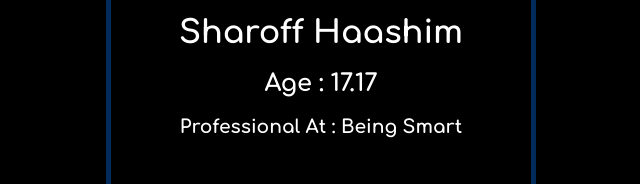
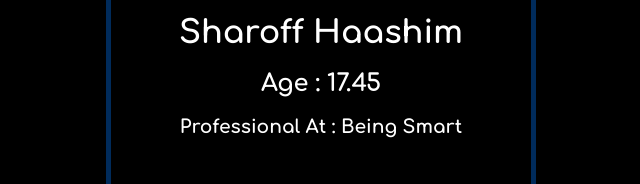
Before and after one commit to Sharoff2006/Sharoff2006.github.io, a plain HTML site: page index.html in a window 1280 px wide. Shown: the part 415-599 px from the top of the page, 319-959 px from the left. Drawn offline with Linux system fonts and the light colour scheme.

Commit message:
Update index.html

```diff
--- a/index.html
+++ b/index.html
@@ -11,7 +11,7 @@
     <div class="container">
       <img src="/Images/IMG_20210927_163933.jpg" alt="sharoff pic" />
       <h1>Sharoff Haashim</h1>
-      <h2>Age : 17.17</h2>
+      <h2>Age : 17.45</h2>
       <h3>Professional At : Being Smart</h3>
       <a href="https://instagram.com/onlineexplorer2006">Follow Him</a>
     </div>
```
